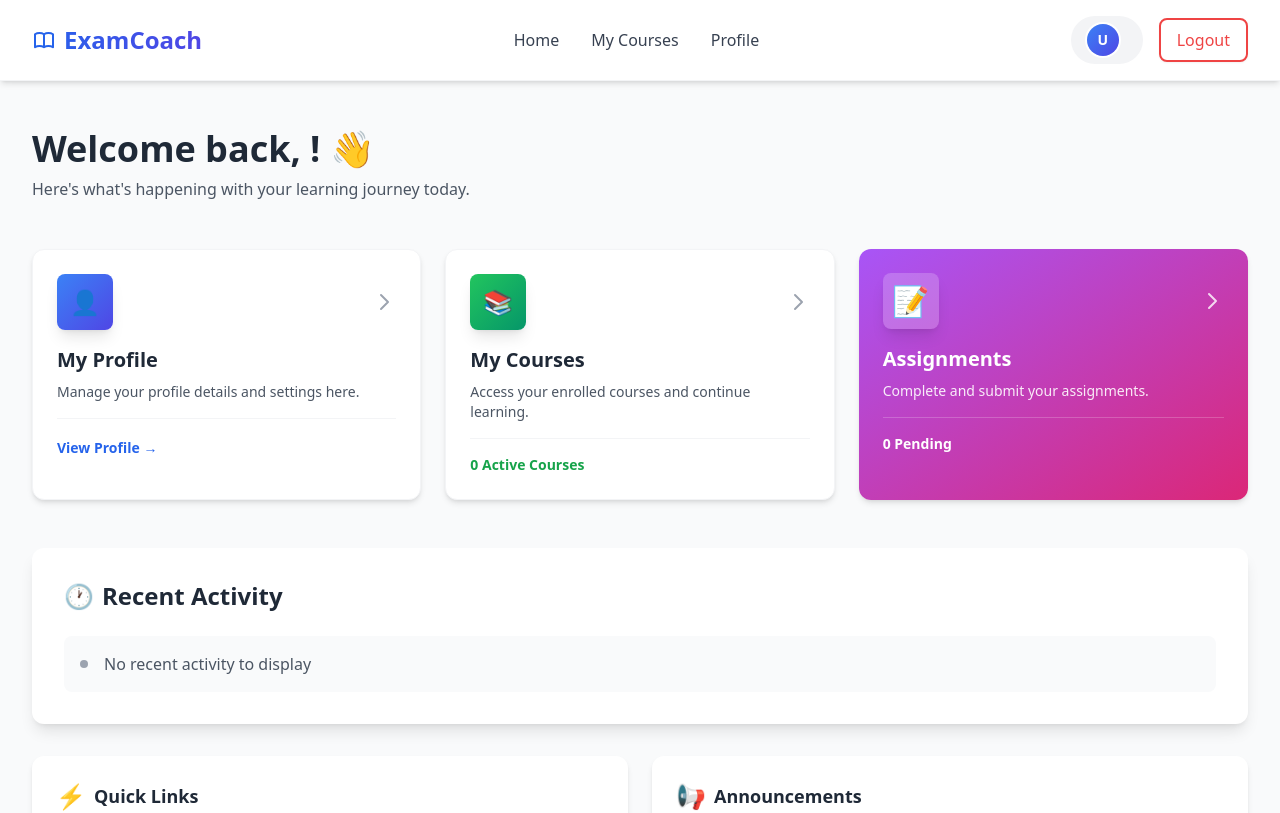
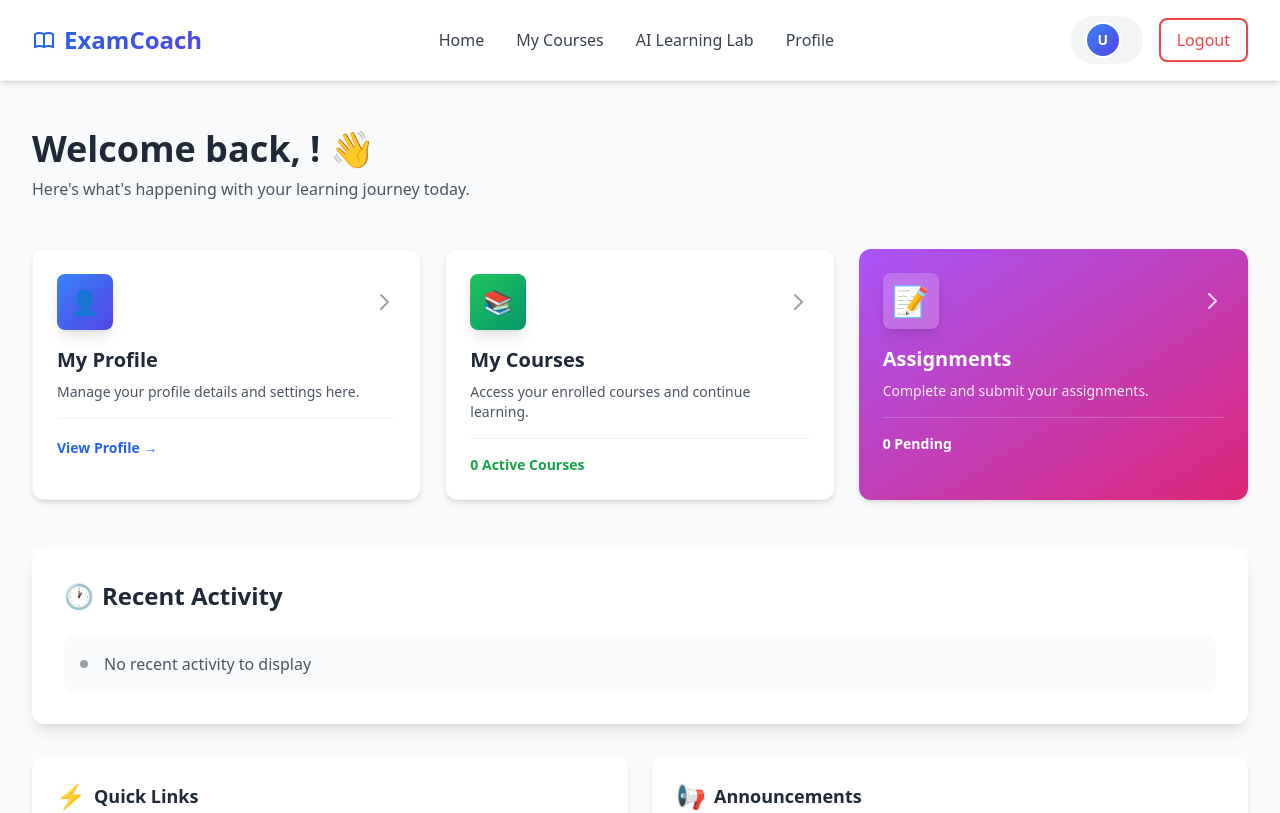
Before and after one commit to DasunShanaka01/ExamCoach, a React (Vite) app in the folder Frontend/: page /student/home in a window 1280 px wide. Shown: the top 813 px of the page. Built offline with nearby package versions, Linux system fonts and the light colour scheme; the HTML template or start-up script is replaced by a standard one.

Commit message:
feat: Add link to AI Learning Lab in StudentNavbar for enhanced navigation

```diff
--- a/Frontend/src/components/StudentNavbar.jsx
+++ b/Frontend/src/components/StudentNavbar.jsx
@@ -67,6 +67,16 @@ const StudentNavbar = () => {
                     My Courses
                     <span className="absolute bottom-0 left-0 w-0 h-0.5 bg-blue-600 group-hover:w-full transition-all duration-300"></span>
                 </Link>
+
+                <Link
+                    to="/student/ai_learning_lab"
+                    className="text-gray-700 font-medium hover:text-blue-600 transition-colors relative group"
+                >
+                    AI Learning Lab
+                    <span className="absolute bottom-0 left-0 w-0 h-0.5 bg-blue-600 group-hover:w-full transition-all duration-300"></span>
+                </Link>
+
+
                 <Link
                     to="/student/profile"
                     className="text-gray-700 font-medium hover:text-blue-600 transition-colors relative group"
```
